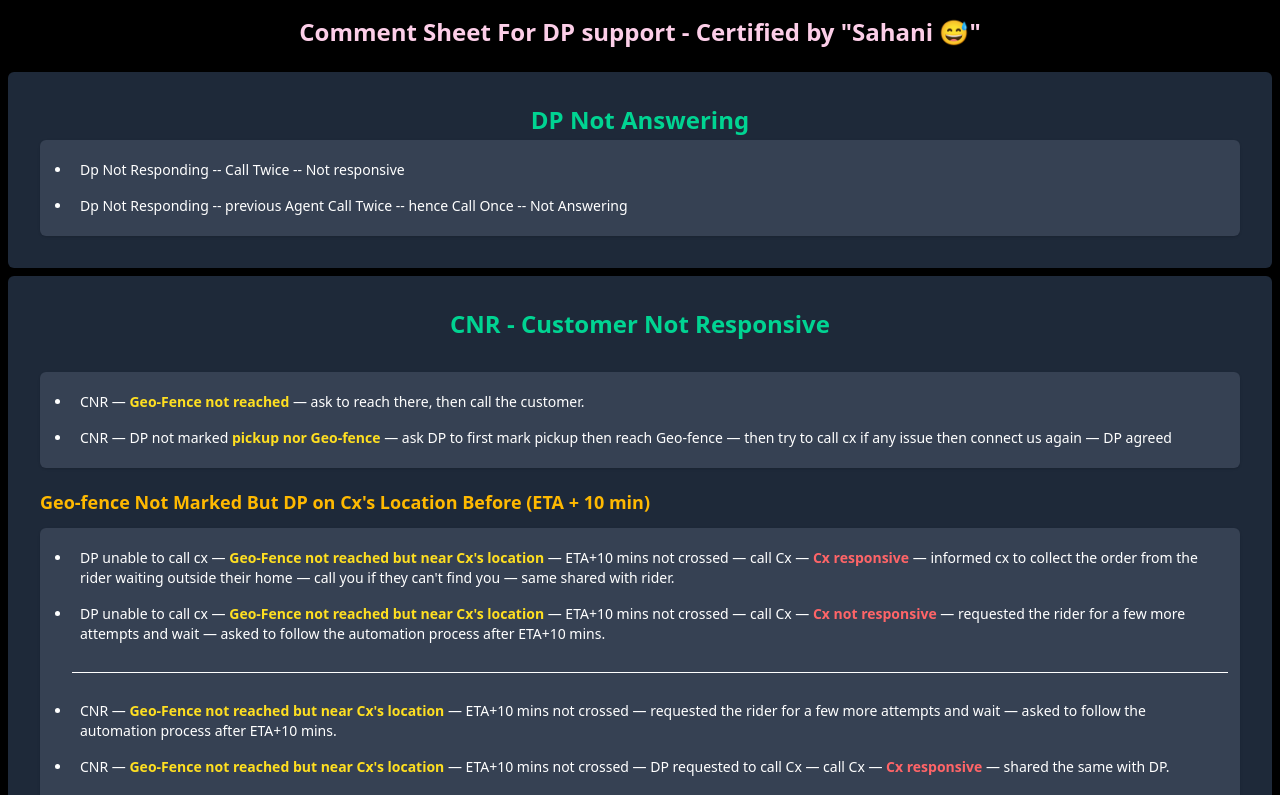
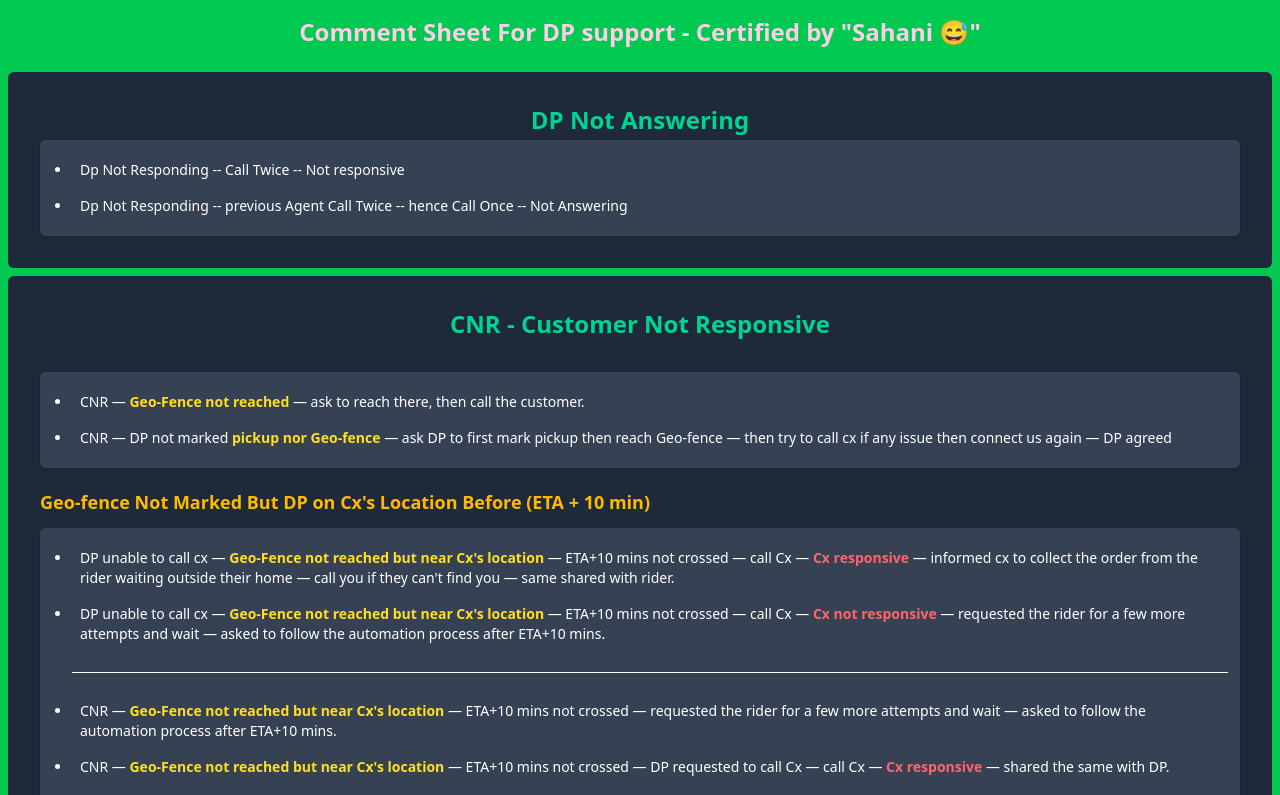
Before and after one commit to Code-with-Sahani/Blinket-DP, a React (Vite) app: page / in a window 1280 px wide. Shown: the top 795 px of the page. Built offline with nearby package versions, Linux system fonts and the light colour scheme.

Commit message:
Update App.jsx

```diff
--- a/src/App.jsx
+++ b/src/App.jsx
@@ -14,7 +14,7 @@ import Large_Order from './Components/Large_Order'
 
 const App = () => {
   return (
-    <div className='h-full w-full bg-black text-white'>
+    <div className='h-full w-full bg-green-500 text-white'>
       <header className=' p-4 text-pink-200 text-center text-2xl font-semibold' >Comment Sheet For DP support - Certified by "Sahani 	&#128517;"</header>
       <DP_Not_Answer/>
       <CNR/>
```
